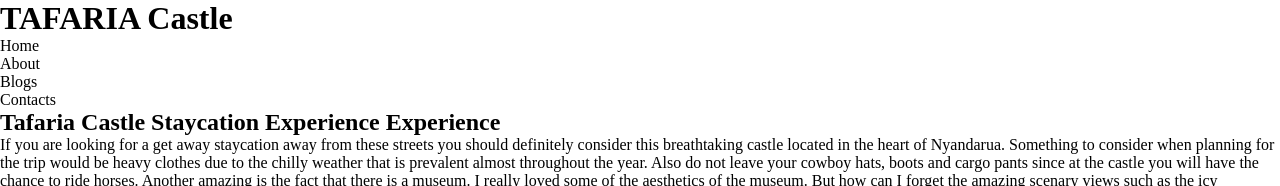
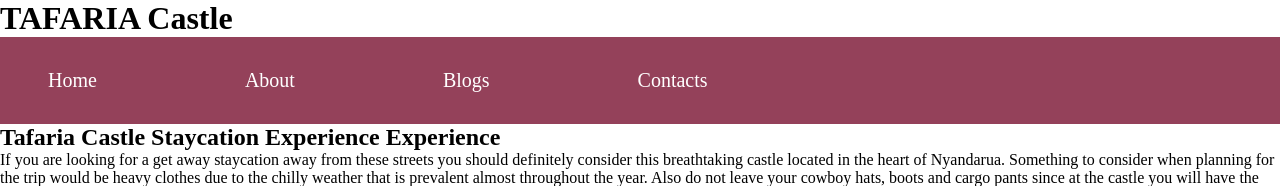
Before and after one commit to nyakiochristine/semantic-test, a plain HTML site: page index.html in a window 1280 px wide. Shown: the top 186 px of the page. Drawn offline with Linux system fonts and the light colour scheme.

Commit message:
style:the nav section

```diff
--- a/index.css
+++ b/index.css
@@ -3,3 +3,26 @@
     padding: 0;
     margin: 0;
 }
+.navbar{
+    display: flex;
+    align-items: center;
+    justify-content: space-between;
+    padding: 20px;
+    background-color:#8a2f4ae8;
+    color: white;
+}
+li{
+    list-style: none;
+}
+.menu{
+    display: flex;
+    font-size: 20px;
+    margin-right: 50px;
+    gap: 6em;
+}
+.menu{
+    padding: 6px 14px;
+}
+.menu li{
+    padding: 6px 14px;
+}
```
